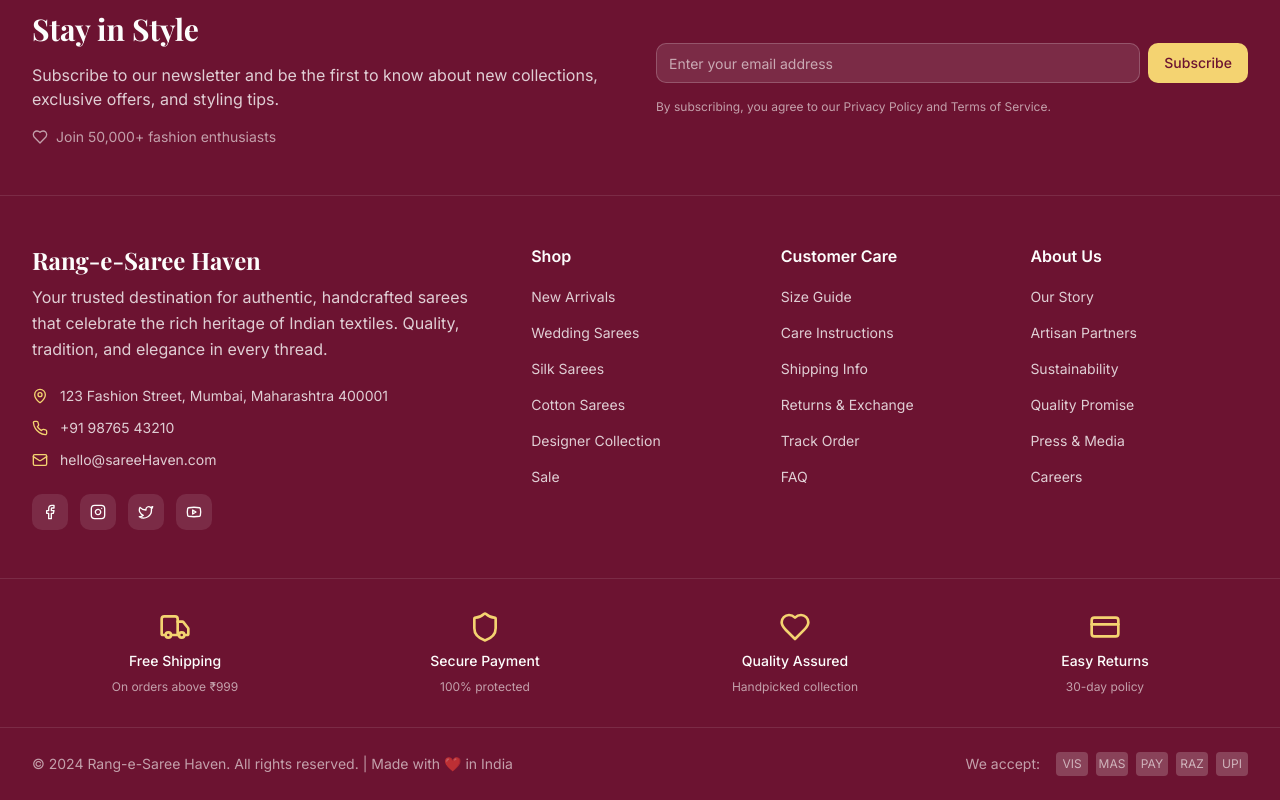
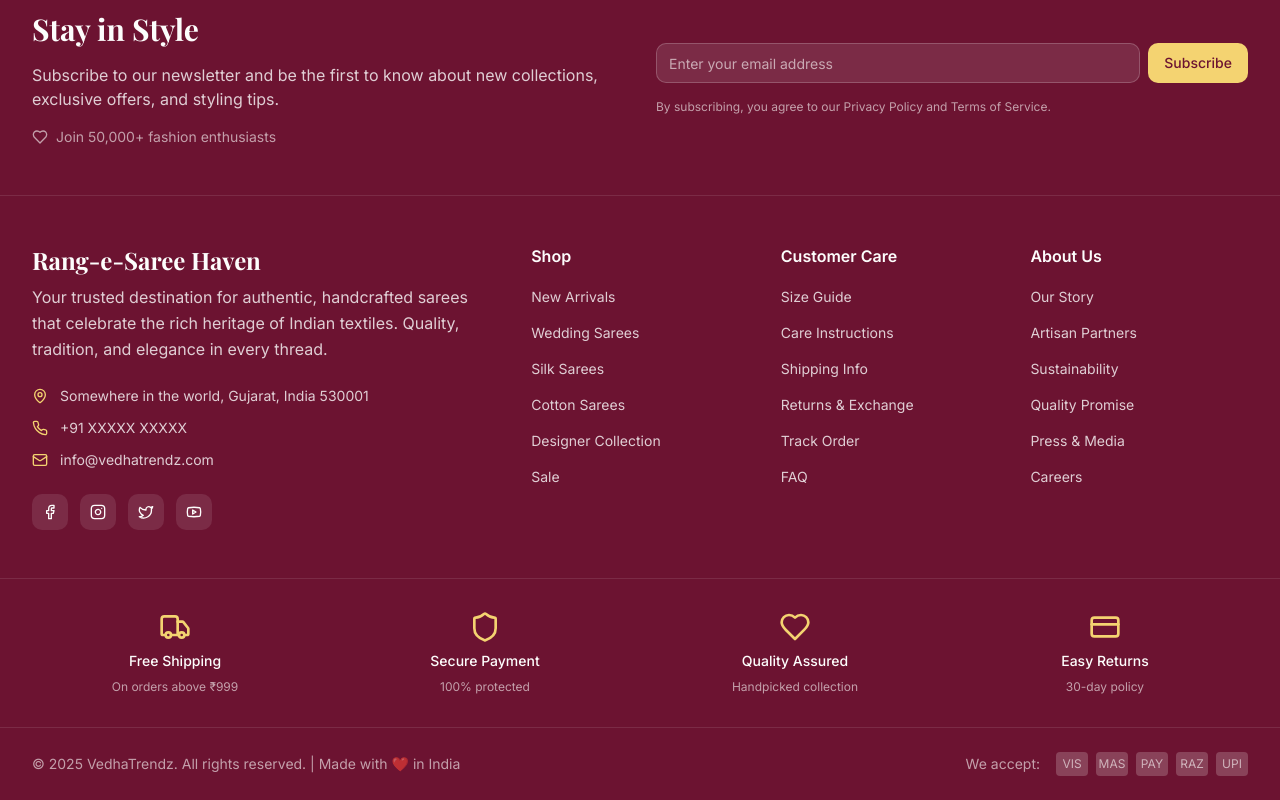
Before and after one commit to kriovant-dev/rang-e-saree-haven, a React (Vite) app: page /about in a window 1280 px wide. Shown: the part 2196-2996 px from the top of the page. Built offline with nearby package versions, Linux system fonts and the light colour scheme.

Commit message:
Update Footer.tsx

```diff
--- a/src/components/Footer.tsx
+++ b/src/components/Footer.tsx
@@ -121,19 +121,19 @@ const Footer = () => {
               <div className="flex items-center gap-3">
                 <MapPin className="h-4 w-4 text-saree-gold" />
                 <span className="text-sm text-primary-foreground/80">
-                  123 Fashion Street, Mumbai, Maharashtra 400001
+                  Somewhere in the world, Gujarat, India 530001
                 </span>
               </div>
               <div className="flex items-center gap-3">
                 <Phone className="h-4 w-4 text-saree-gold" />
                 <span className="text-sm text-primary-foreground/80">
-                  +91 98765 43210
+                  +91 XXXXX XXXXX
                 </span>
               </div>
               <div className="flex items-center gap-3">
                 <Mail className="h-4 w-4 text-saree-gold" />
                 <span className="text-sm text-primary-foreground/80">
-                  hello@sareeHaven.com
+                  info@vedhatrendz.com
                 </span>
               </div>
             </div>
@@ -214,7 +214,7 @@ const Footer = () => {
       <div className="max-w-7xl mx-auto px-4 sm:px-6 lg:px-8 py-6">
         <div className="flex flex-col md:flex-row justify-between items-center gap-4">
           <div className="text-sm text-primary-foreground/60">
-            © 2024 Rang-e-Saree Haven. All rights reserved. | Made with ❤️ in India
+            © 2025 VedhaTrendz. All rights reserved. | Made with ❤️ in India
           </div>
 
           <div className="flex items-center gap-4">
```
